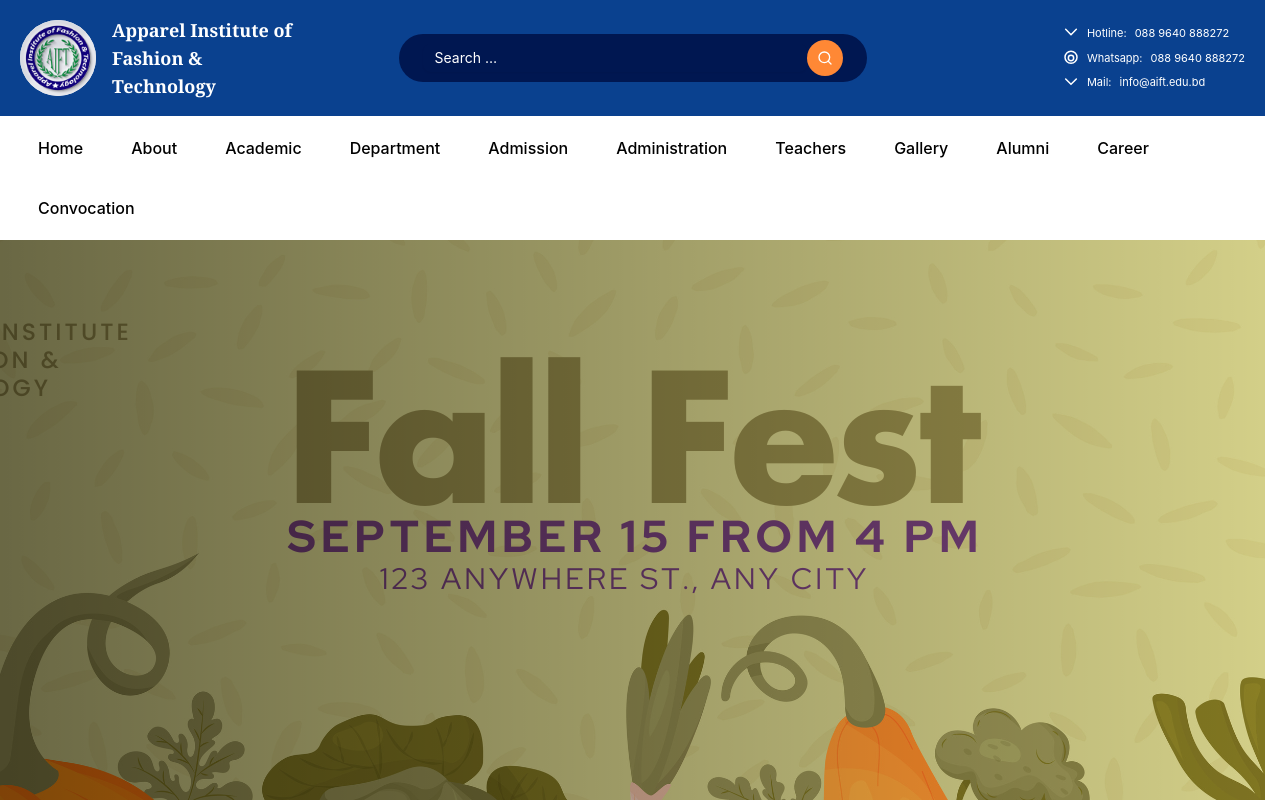
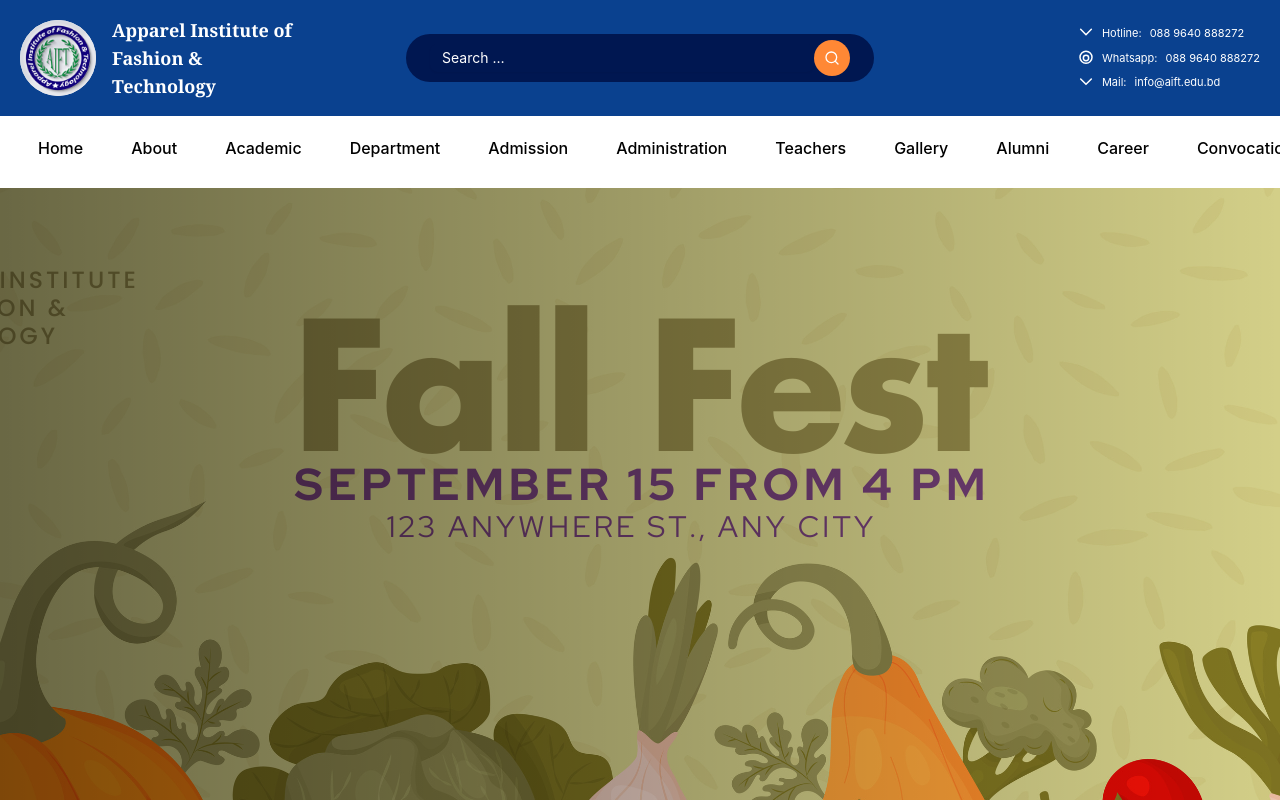
Before and after one commit to mamunurrashid420/university-frontend, a Next.js app: page / in a window 1280 px wide. Shown: the top 800 px of the page. Built offline with nearby package versions, Linux system fonts and the light colour scheme.

Commit message:
fixed design

```diff
--- a/app/globals.css
+++ b/app/globals.css
@@ -194,15 +194,26 @@
   --radius-4xl: calc(var(--radius) + 16px);
 }
 
-html,
+* {
+  box-sizing: border-box;
+}
+
+html {
+  overflow-x: hidden;
+  max-width: 100vw;
+  width: 100%;
+  margin: 0;
+  padding: 0;
+}
+
 body {
   overflow-x: hidden;
   max-width: 100vw;
-}
-
-body {
+  width: 100%;
+  position: relative;
+  margin: 0;
+  padding: 0;
   font-family: -apple-system, BlinkMacSystemFont, 'Segoe UI', 'Roboto', 'Oxygen', 'Ubuntu', 'Cantarell', sans-serif;
-  scrollbar-gutter: stable;
 }
 
 /* Custom utility classes */
@@ -210,6 +221,8 @@ body {
   max-width: 1280px;
   margin: 0 auto;
   padding: 0 16px;
+  width: 100%;
+  box-sizing: border-box;
 }
 
 @media (min-width: 768px) {
--- a/app/layout.tsx
+++ b/app/layout.tsx
@@ -43,15 +43,17 @@ export default function RootLayout({
   children: React.ReactNode;
 }>) {
   return (
-    <html lang="en">
+    <html lang="en" className="overflow-x-hidden">
       <body
-        className={`${geistSans.variable} ${geistMono.variable} ${outfit.variable} ${merriweather.variable} ${roboto.variable} antialiased overflow-x-hidden`}
+        className={`${geistSans.variable} ${geistMono.variable} ${outfit.variable} ${merriweather.variable} ${roboto.variable} antialiased overflow-x-hidden w-full`}
       >
-        <Header />
-        <div className="min-h-screen bg-white overflow-x-hidden">
-          {children}
+        <div className="w-full max-w-full overflow-x-hidden">
+          <Header />
+          <div className="min-h-screen bg-white overflow-x-hidden max-w-full">
+            {children}
+          </div>
+          <Footer />
         </div>
-        <Footer />
       </body>
     </html>
   );
--- a/components/FeaturesSection.tsx
+++ b/components/FeaturesSection.tsx
@@ -10,7 +10,7 @@ export default function FeaturesSection() {
         <div className="w-full lg:w-[322.5px] flex flex-col flex-shrink-0">
           <div className="relative h-[285px] bg-white rounded overflow-hidden">
             <div className="absolute inset-0 bg-gradient-to-br from-white via-white to-[#F1F7FF] -z-10" />
-            <div className="absolute -left-[198px] -top-[222px] w-[497px] h-[497px] bg-gradient-to-br from-white via-white to-[#F1F7FF] rounded-full" />
+            <div className="absolute -left-[198px] -top-[222px] w-[497px] h-[497px] bg-gradient-to-br from-white via-white to-[#F1F7FF] rounded-full pointer-events-none" />
             <div className="relative p-6 h-full flex flex-col justify-between">
               <div className="flex items-center px-4 py-1 border-l-4 border-[#116DEE]">
                 <span className="text-[#FF8835] text-xl font-normal">
--- a/components/Footer.tsx
+++ b/components/Footer.tsx
@@ -31,8 +31,8 @@ const footerLinks = {
 
 export default function Footer() {
   return (
-    <footer className="w-full bg-[#031630] text-white">
-      <div className="max-w-[1280px] mx-auto px-5 py-16">
+    <footer className="w-full bg-[#031630] text-white overflow-x-hidden max-w-full">
+      <div className="max-w-[1280px] mx-auto px-5 py-16 w-full">
         {/* Social Media */}
         <div className="flex flex-col items-center gap-5 mb-8">
           <p className="text-lg">Social</p>
@@ -79,7 +79,7 @@ export default function Footer() {
         <div className="h-px bg-white/15 mb-8" />
 
         {/* Footer Content */}
-        <div className="flex flex-col lg:flex-row gap-8 lg:gap-[116px] mb-8">
+        <div className="flex flex-col lg:flex-row gap-8 lg:gap-[116px] mb-8 items-center lg:justify-center">
           {/* Contact Info */}
           <div className="flex flex-col gap-4">
             <div className="w-[60px] h-[60px] rounded-full bg-white flex items-center justify-center mb-4">
@@ -192,7 +192,7 @@ export default function Footer() {
       </div>
 
       {/* Copyright Bar */}
-      <div className="relative w-full">
+      <div className="relative w-full overflow-x-hidden">
         <svg
           width="100%"
           height="91"
@@ -200,7 +200,7 @@ export default function Footer() {
           fill="none"
           xmlns="http://www.w3.org/2000/svg"
           preserveAspectRatio="none"
-          className="w-full h-auto"
+          className="w-full h-auto max-w-full"
         >
           <g opacity="0.72">
             <path
--- a/components/Header.tsx
+++ b/components/Header.tsx
@@ -23,10 +23,10 @@ export default function Header() {
   ];
 
   return (
-    <header className="w-full">
+    <header className="w-full overflow-x-hidden max-w-full">
       {/* Top Bar */}
-      <div className="w-full h-auto min-h-[108px] bg-[#0A418F] relative py-4">
-        <div className="container-custom h-full flex flex-col lg:flex-row items-center justify-between gap-4">
+      <div className="w-full h-auto min-h-[108px] bg-[#0A418F] relative py-4 overflow-x-hidden max-w-full">
+        <div className="container-custom h-full flex flex-col lg:flex-row items-center justify-between gap-4 relative">
           {/* Logo and Title */}
           <div className="flex items-center gap-2 md:gap-4">
             <div className="w-12 h-12 md:w-[76px] md:h-[76px] rounded-full bg-white flex items-center justify-center shrink-0">
@@ -93,7 +93,7 @@ export default function Header() {
           </div>
 
           {/* Search Bar */}
-          <div className="hidden lg:flex absolute left-1/2 top-1/2 -translate-x-1/2 -translate-y-1/2 w-[280px] xl:w-[468px] max-w-[calc(100%-2rem)] h-[48px] bg-[#001751] rounded-[24px] items-center px-4 xl:px-6 z-10">
+          <div className="hidden lg:flex absolute left-1/2 top-1/2 -translate-x-1/2 -translate-y-1/2 w-[280px] xl:w-[468px] max-w-[calc(100vw-2rem)] h-[48px] bg-[#001751] rounded-[24px] items-center px-4 xl:px-6 z-10">
             <Input
               type="text"
               placeholder="Search …"
@@ -127,14 +127,14 @@ export default function Header() {
       </div>
 
       {/* Navigation Bar */}
-      <nav className="w-full min-h-[72px] bg-white">
-        <div className="container-custom h-full flex items-center">
-          <div className="flex flex-wrap items-center gap-1 md:gap-3 py-2">
+      <nav className="w-full min-h-[72px] bg-white overflow-x-hidden max-w-full">
+        <div className="container-custom h-full flex items-center overflow-x-hidden">
+          <div className="flex flex-wrap xl:flex-nowrap items-center gap-1 md:gap-2 xl:gap-3 py-2">
             {navItems.map((item, index) => (
               <a
                 key={index}
                 href={`#${item.toLowerCase()}`}
-                className="px-2 md:px-[18px] py-2 md:py-3 text-xs md:text-base font-medium text-black hover:text-[#116DEE] transition-colors"
+                className="px-2 md:px-3 xl:px-[18px] py-2 md:py-3 text-xs md:text-sm xl:text-base font-medium text-black hover:text-[#116DEE] transition-colors whitespace-nowrap"
               >
                 {item}
               </a>
```
